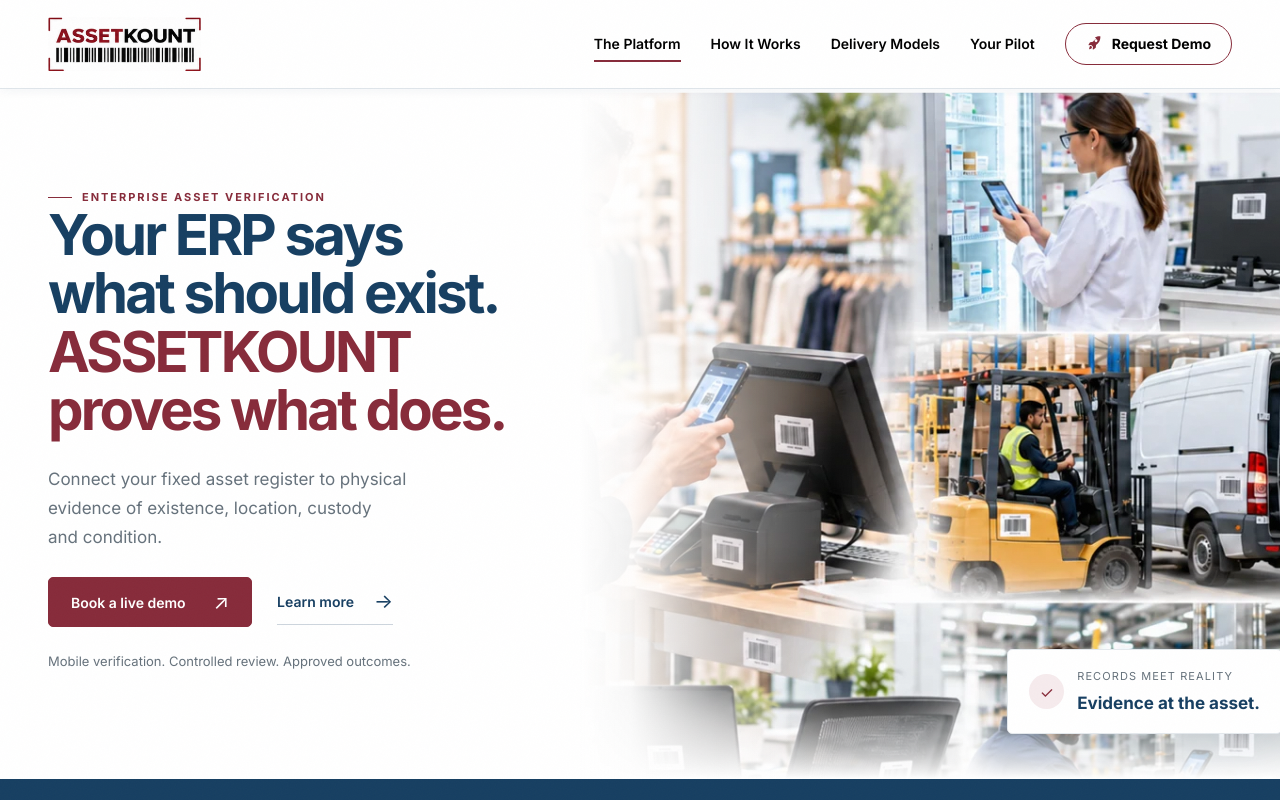
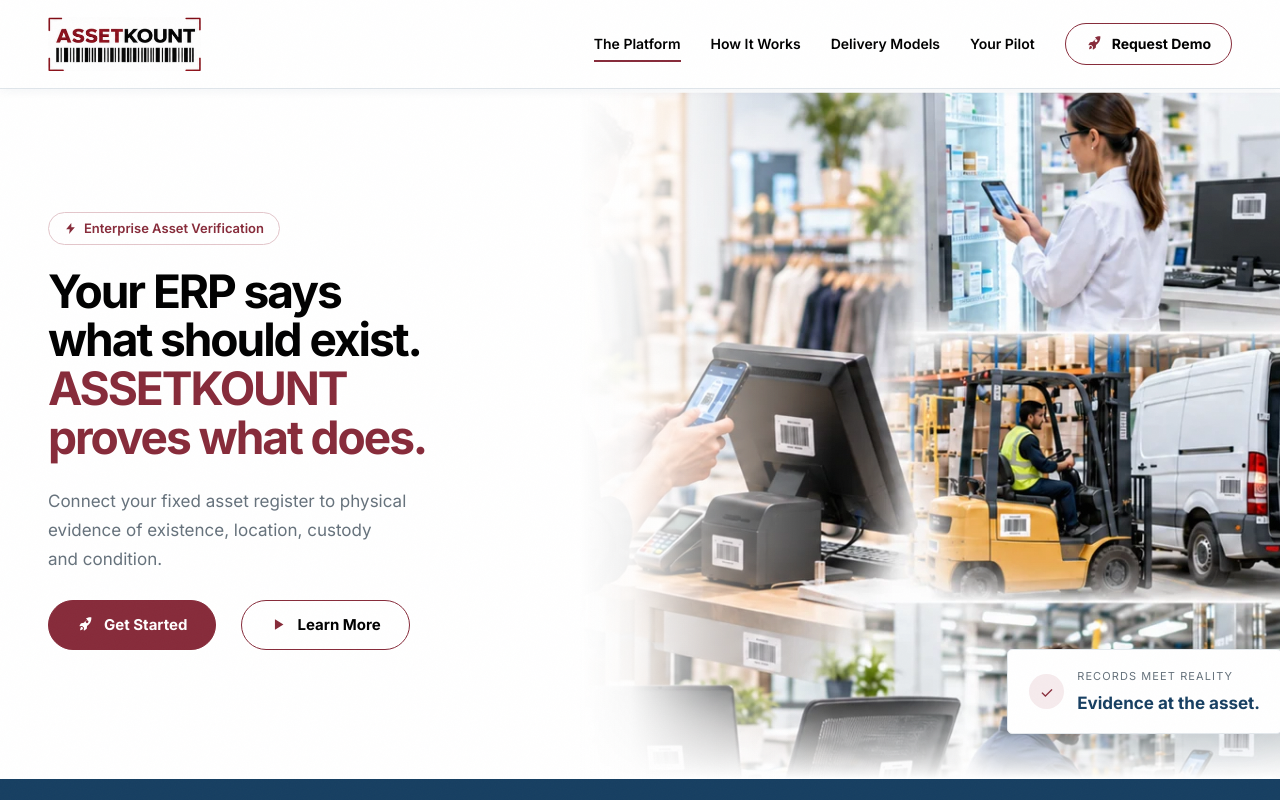
Before and after one commit to raiabhimanyu411-create/assetskount, a React (Vite) app in the folder client/: page / in a window 1280 px wide. Shown: the top 800 px of the page. Built offline with nearby package versions, Linux system fonts and the light colour scheme.

Commit message:
hero section changes

```diff
--- a/client/src/pages/Home.module.css
+++ b/client/src/pages/Home.module.css
@@ -82,11 +82,59 @@
 .heroCopy a,
 .heroCopy button { pointer-events: auto; }
 
-.hero h1 {
-  font-size: clamp(40px, 4.4vw, 62px);
-  line-height: 1.04;
-  letter-spacing: -.05em;
+.page .hero h1 {
+  color: #000;
+  font-size: clamp(34px, 3.6vw, 50px);
+  line-height: 1.06;
+  letter-spacing: -.045em;
 }
+
+.heroBadge {
+  display: inline-flex;
+  align-items: center;
+  gap: 7px;
+  margin-bottom: 22px !important;
+  padding: 6px 15px;
+  border: 1px solid #e3c6cb;
+  border-radius: 999px;
+  background: #fff;
+  color: var(--secondary);
+  font-size: 13px;
+  font-weight: 600;
+  line-height: 1.4;
+}
+
+.heroBadge svg { width: 13px; height: 13px; fill: currentColor; flex-shrink: 0; }
+
+/* Hero calls to action: filled and outlined pills. */
+.pillPrimary,
+.pillOutline {
+  display: inline-flex;
+  align-items: center;
+  justify-content: center;
+  gap: 10px;
+  min-height: 50px;
+  padding: 12px 28px;
+  border: 1.5px solid var(--secondary);
+  border-radius: 999px;
+  font-size: 15px;
+  font-weight: 700;
+  line-height: 1.2;
+  white-space: nowrap;
+  cursor: pointer;
+  transition: background .18s, color .18s, transform .18s;
+}
+
+.pillPrimary svg,
+.pillOutline svg { width: 17px; height: 17px; fill: currentColor; flex-shrink: 0; }
+
+.pillPrimary { background: var(--secondary); color: #fff; }
+.pillPrimary:hover { background: #6f202a; border-color: #6f202a; transform: translateY(-1px); }
+
+.pillOutline { background: #fff; color: #000; }
+.pillOutline svg { fill: var(--secondary); }
+.pillOutline:hover { background: var(--secondary); color: #fff; transform: translateY(-1px); }
+.pillOutline:hover svg { fill: #fff; }
 
 .heroDescription {
   font-size: 17px;
@@ -95,8 +143,6 @@
   max-width: 430px;
   margin: 25px 0 26px !important;
 }
-
-.heroNote { font-size: 13px; color: var(--muted); margin-top: 24px !important; }
 
 .heroArt {
   position: absolute;
@@ -776,7 +822,7 @@
 
 @media (max-width: 1150px) {
   .heroInner { min-height: 630px; }
-  .hero h1 { font-size: 52px; }
+  .page .hero h1 { font-size: 44px; }
   .heroArt { width: 63%; right: -50px; }
   .heroCopy { width: 58%; }
   .heroDescription { max-width: 365px; font-size: 15px; }
@@ -791,7 +837,7 @@
 }
 
 @media (max-width: 900px) {
-  .hero h1 { font-size: 46px; }
+  .page .hero h1 { font-size: 40px; }
   .heroInner { min-height: 590px; }
   .heroCopy { width: 60%; }
   .heroDescription { max-width: 325px; }
@@ -836,7 +882,7 @@
 @media (max-width: 760px) {
   .heroInner { min-height: 0; flex-direction: column; align-items: stretch; }
   .heroCopy { width: 100%; padding: 41px 0 0; pointer-events: auto; }
-  .hero h1 { font-size: clamp(36px, 7.3vw, 52px); line-height: 1.06; letter-spacing: -.045em; }
+  .page .hero h1 { font-size: clamp(31px, 7vw, 44px); }
   .heroDescription { font-size: 15px; max-width: 450px; margin: 22px 0 !important; }
 
   .heroArt {
@@ -941,7 +987,7 @@
 }
 
 @media (max-width: 390px) {
-  .hero h1 { font-size: 35px; }
+  .page .hero h1 { font-size: 30px; }
   .heroDescription { font-size: 14px; }
   .hero .actions { gap: 16px; }
   .promiseInner > span { gap: 9px; font-size: 10px; }
--- a/client/src/pages/HomePage.jsx
+++ b/client/src/pages/HomePage.jsx
@@ -354,14 +354,24 @@ function HomePage() {
       <section className={styles.hero} aria-labelledby="hero-title">
         <div className={`${site.container} ${styles.heroInner}`}>
           <div className={styles.heroCopy}>
-            <Eyebrow>Enterprise Asset Verification</Eyebrow>
+            <p className={styles.heroBadge}>
+              <svg viewBox="0 0 24 24" aria-hidden="true"><path d="M13.5 2 4 13.5h6.5L9.5 22 20 9.5h-6.5L13.5 2Z" /></svg>
+              Enterprise Asset Verification
+            </p>
             <h1 id="hero-title">Your ERP says<br />what should exist.<br /><em>ASSETKOUNT<br />proves what does.</em></h1>
             <p className={styles.heroDescription}>Connect your fixed asset register to physical evidence of existence, location, custody and condition.</p>
             <div className={styles.actions}>
-              <button className={site.button} type="button" onClick={() => openEnquiry("Live product demo")}>Book a live demo <span aria-hidden="true">↗</span></button>
-              <Link className={site.textLink} to="/#journey">Learn more <span aria-hidden="true">→</span></Link>
+              <button className={styles.pillPrimary} type="button" onClick={() => openEnquiry("Live product demo")}>
+                <svg viewBox="0 0 24 24" aria-hidden="true">
+                  <path d="M12.6 3.4c2.6-1.5 5.6-1.9 7.6-1.6.3 2-.1 5-1.6 7.6-1 1.8-2.6 3.4-4.4 4.6l-.4 3.7a1 1 0 0 1-.5.8l-3 1.8a.6.6 0 0 1-.9-.6l.5-3.2-2.5-2.5-3.2.5a.6.6 0 0 1-.6-.9l1.8-3a1 1 0 0 1 .8-.5l3.7-.4c1.2-1.8 2.8-3.4 4.7-4.3Zm2.9 3.1a2 2 0 1 0 0 2.9 2 2 0 0 0 0-2.9ZM5.3 16.1c.7-.7 1.9-.7 2.6 0s.7 1.9 0 2.6c-.9.9-3.6 1.5-3.6 1.5s.5-2.7 1-4.1Z" />
+                </svg>
+                Get Started
+              </button>
+              <Link className={styles.pillOutline} to="/#journey">
+                <svg viewBox="0 0 24 24" aria-hidden="true"><path d="M7 4.5v15l12-7.5-12-7.5Z" /></svg>
+                Learn More
+              </Link>
             </div>
-            <p className={styles.heroNote}>Mobile verification. Controlled review. Approved outcomes.</p>
           </div>
           <Slide name="hero" priority className={styles.heroArt} alt="People using smartphones to verify tagged equipment across business locations">
             <div className={styles.imageNote}>
```
